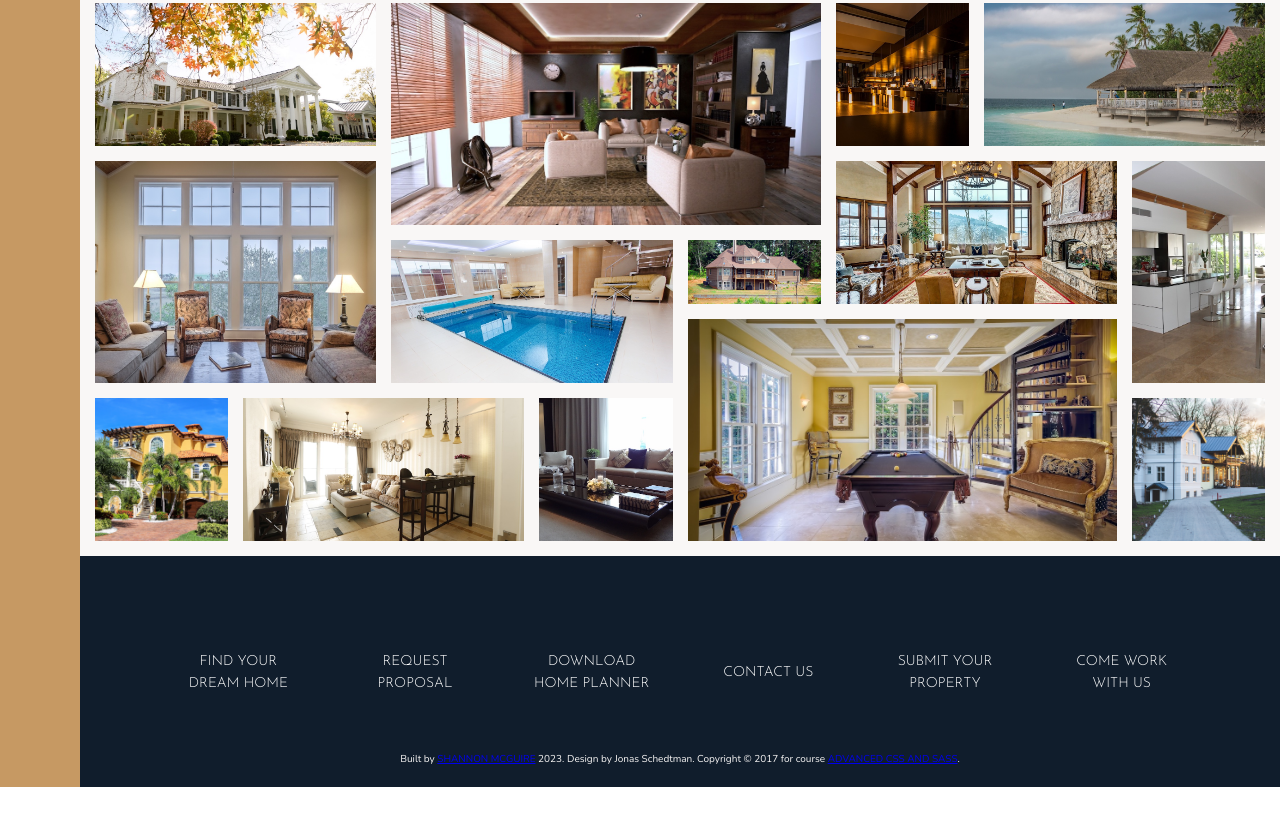
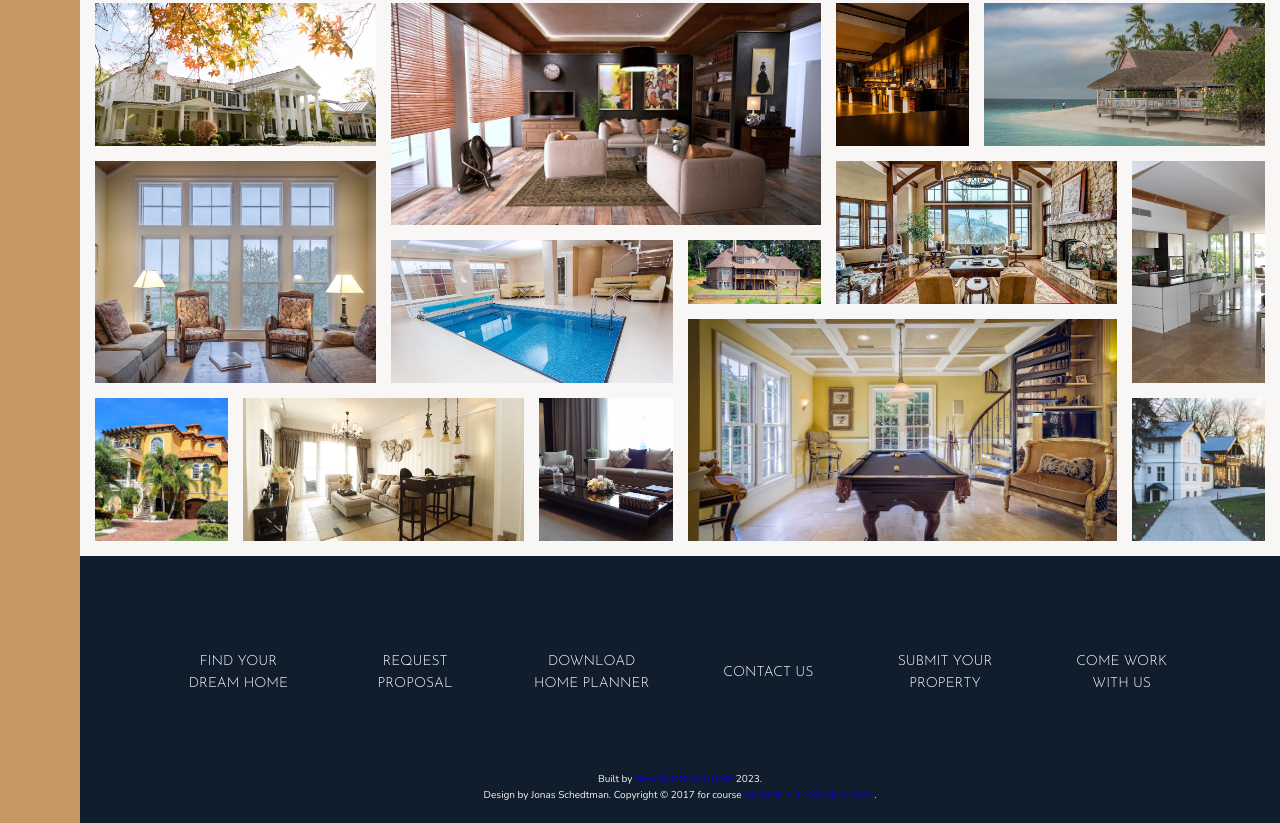
Before and after one commit to s-mcmartin/Nexter, a website: page index.html in a window 1280 px wide. Shown: the part 3057-3880 px from the top of the page. Before the commit the page ends 3844 px from the top, so only its background shows below. Drawn offline with nearby package versions, Linux system fonts and the light colour scheme.

Commit message:
Design changes to footer

```diff
--- a/index.html
+++ b/index.html
@@ -343,7 +343,8 @@
                 <li class="nav__item"><a href="#" class="nav__link">Come work with us</a></li>
             </ul>
             <p class="copyright">
-                Built by <span><a href="#">SHANNON MCGUIRE</a></span> 2023. Design by Jonas Schedtman. Copyright &copy;
+                Built by <span><a href="#">SHANNON MCGUIRE</a></span> 2023. <br>Design by Jonas Schedtman. Copyright
+                &copy;
                 2017 for course <span><a href="#">ADVANCED CSS AND SASS</a></span>.
             </p>
         </footer>
--- a/sass/_footer.scss
+++ b/sass/_footer.scss
@@ -37,6 +37,6 @@
 .copyright {
   text-align: center;
   align-content: end;
-  margin-top: 4rem;
+  margin-top: 6rem;
   color: $color-grey-light-1;
 }
```
Also changed, not shown: css/style.css.
